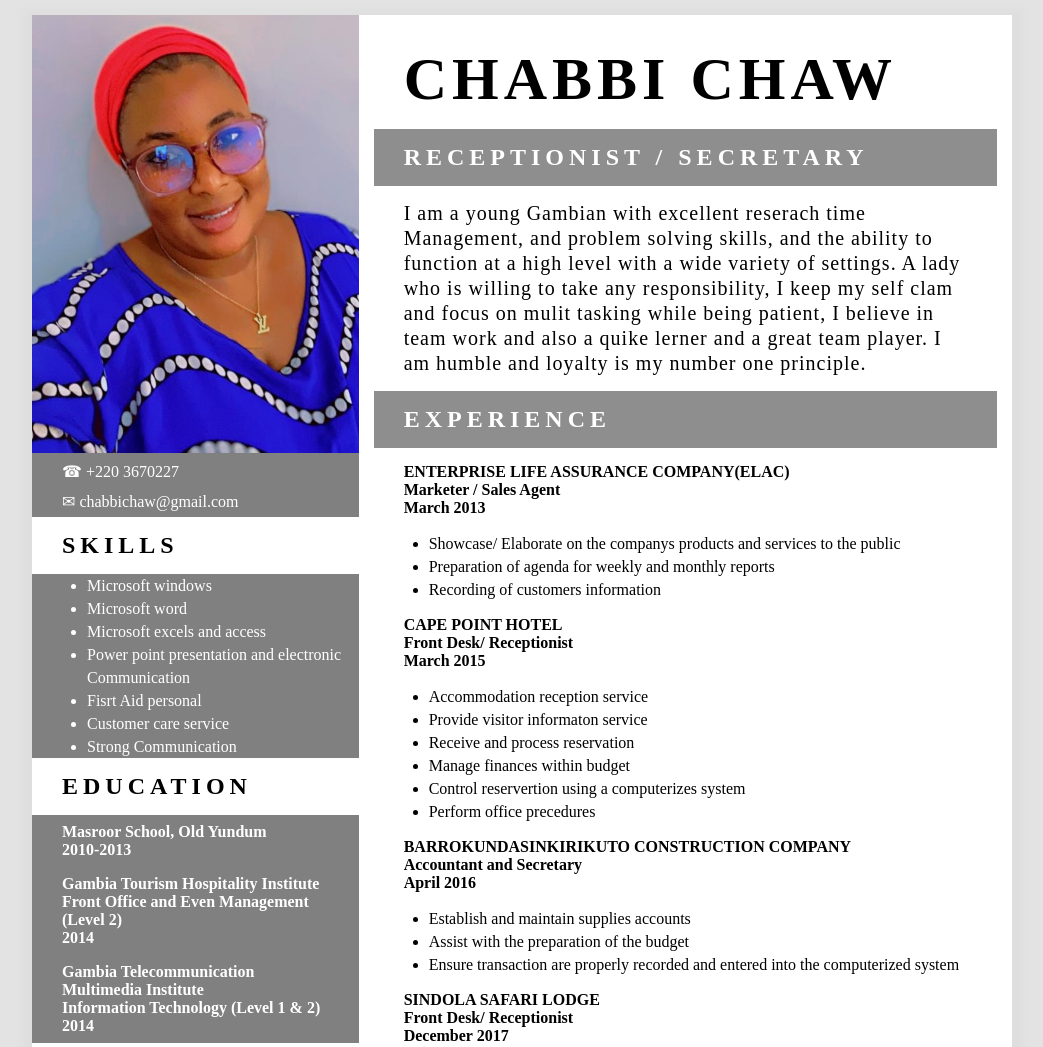
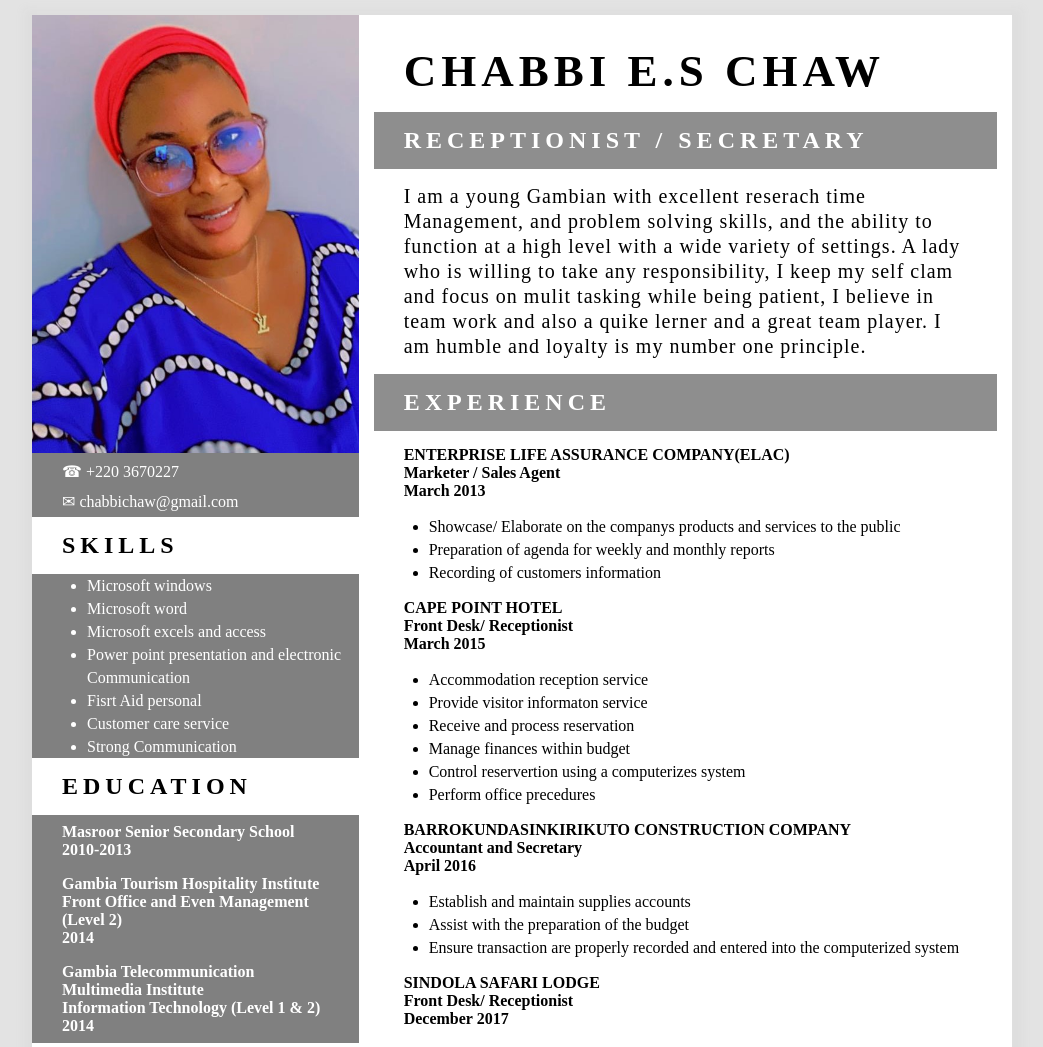
Before and after one commit to NdoBas/new_private_cv, a plain HTML site: page index.html in a window 1280 px wide. Shown: the top 1047 px of the page, without its empty margins (118-1161 px from the left). Drawn offline with Linux system fonts and the light colour scheme.

Commit message:
Add files via upload

```diff
--- a/index.html
+++ b/index.html
@@ -31,7 +31,7 @@
           <h2>education</h2>
 
           <strong>
-            <p>Masroor School, Old Yundum <br />2010-2013</p>
+            <p>Masroor Senior Secondary School <br />2010-2013</p>
 
             <p>
               Gambia Tourism Hospitality Institute <br />
@@ -84,7 +84,7 @@
       </section>
       <section class="secondary-details">
         <div class="secondary-header">
-          <h1>CHABBI CHAW</h1>
+          <h1>CHABBI E.S CHAW</h1>
 
           <h2>Receptionist / Secretary</h2>
 
--- a/sytle.css
+++ b/sytle.css
@@ -90,7 +90,7 @@ span {
 }
 .secondary-details h1 {
   padding: 15px 30px;
-  font-size: 60px;
+  font-size: 45px;
   letter-spacing: 5px;
 }
 .secondary-header p {
```
